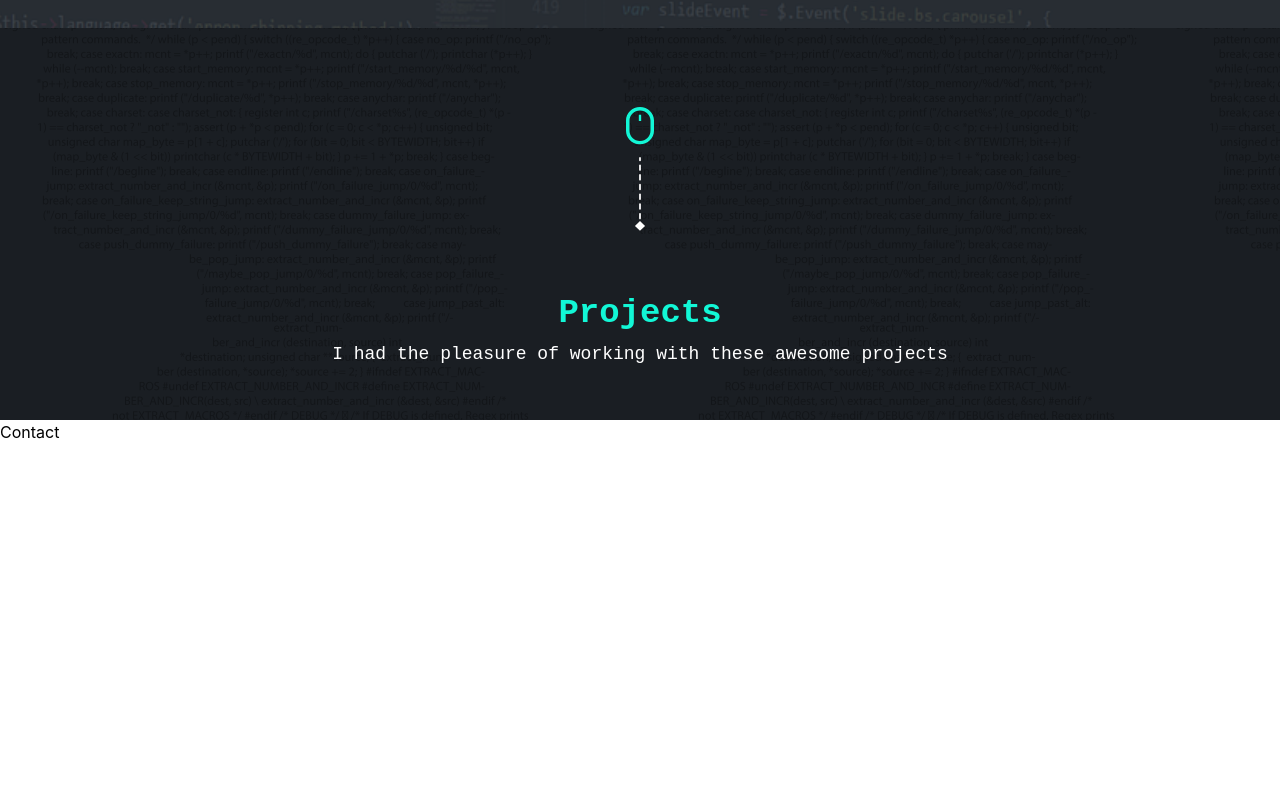
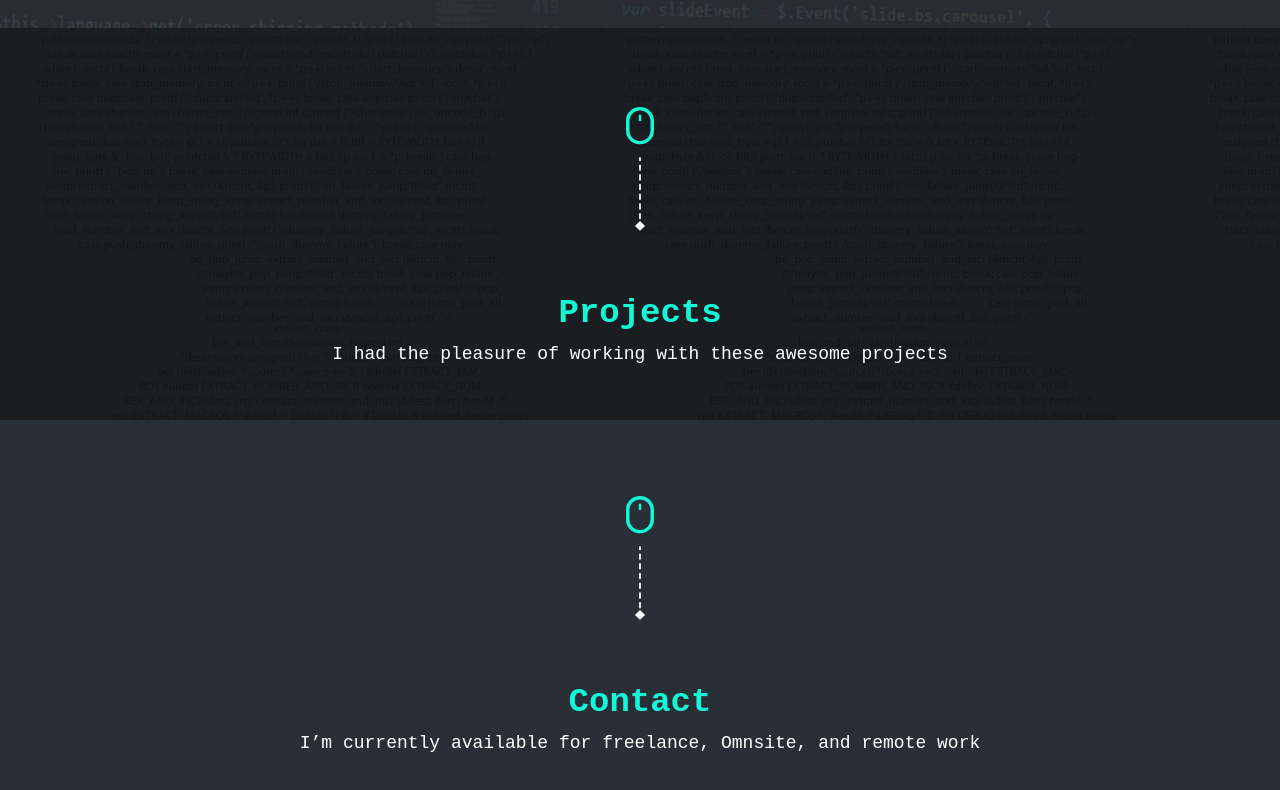
Before and after one commit to iamsabitak/Sabitas-Portfolio, a React (Vite) app: page / in a window 1280 px wide. Shown: the part 2900-3690 px from the top of the page. Before the commit the page ends 3345 px from the top, so only its background shows below. Built offline with nearby package versions, Linux system fonts and the light colour scheme.

Commit message:
feat: created the structure of contact

```diff
--- a/src/components/Contact.tsx
+++ b/src/components/Contact.tsx
@@ -1,9 +1,34 @@
-import React from 'react'
+import { Box, Center, Flex, Image, Text, Title } from "@mantine/core";
 
-const Contact:React.FC = () => {
+import Scroll from "../assets/Scroll.svg";
+import React from "react";
+
+const Contact: React.FC = () => {
   return (
-    <div>Contact</div>
-  )
-}
+    <Flex
+      justify={"center"}
+      direction={"column"}
+      c={"#FFFFFF"}
+      style={{ fontFamily: "monospace" }}
+    >
+      {" "}
+      <Box p={"1rem 10rem 3rem 10rem"} bg={"#292F36"}>
+        {" "}
+        <Center>
+          <Image src={Scroll} alt="scroll" w={34} h={124} mt={60} mb={60} />
+        </Center>
+        <Flex justify={"center"} align={"center"} direction={"column"}>
+          {" "}
+          <Title c={"#12F7D6"} style={{ fontFamily: "monospace" }}>
+            Contact
+          </Title>
+          <Text mt={6} fz={18}>
+            I’m currently available for freelance, Omnsite, and remote work
+          </Text>
+        </Flex>
+      </Box>
+    </Flex>
+  );
+};
 
-export default Contact
+export default Contact;
```
